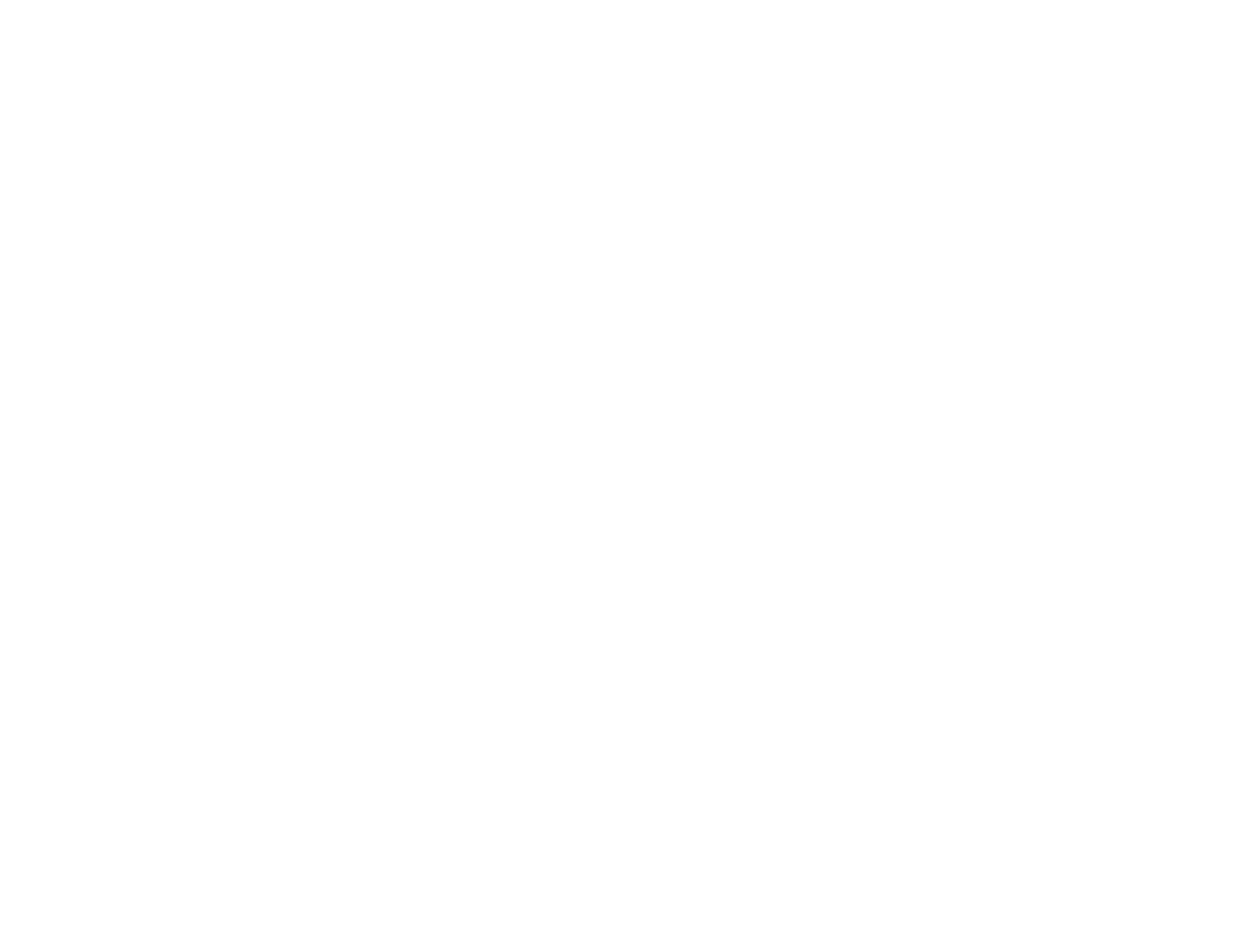
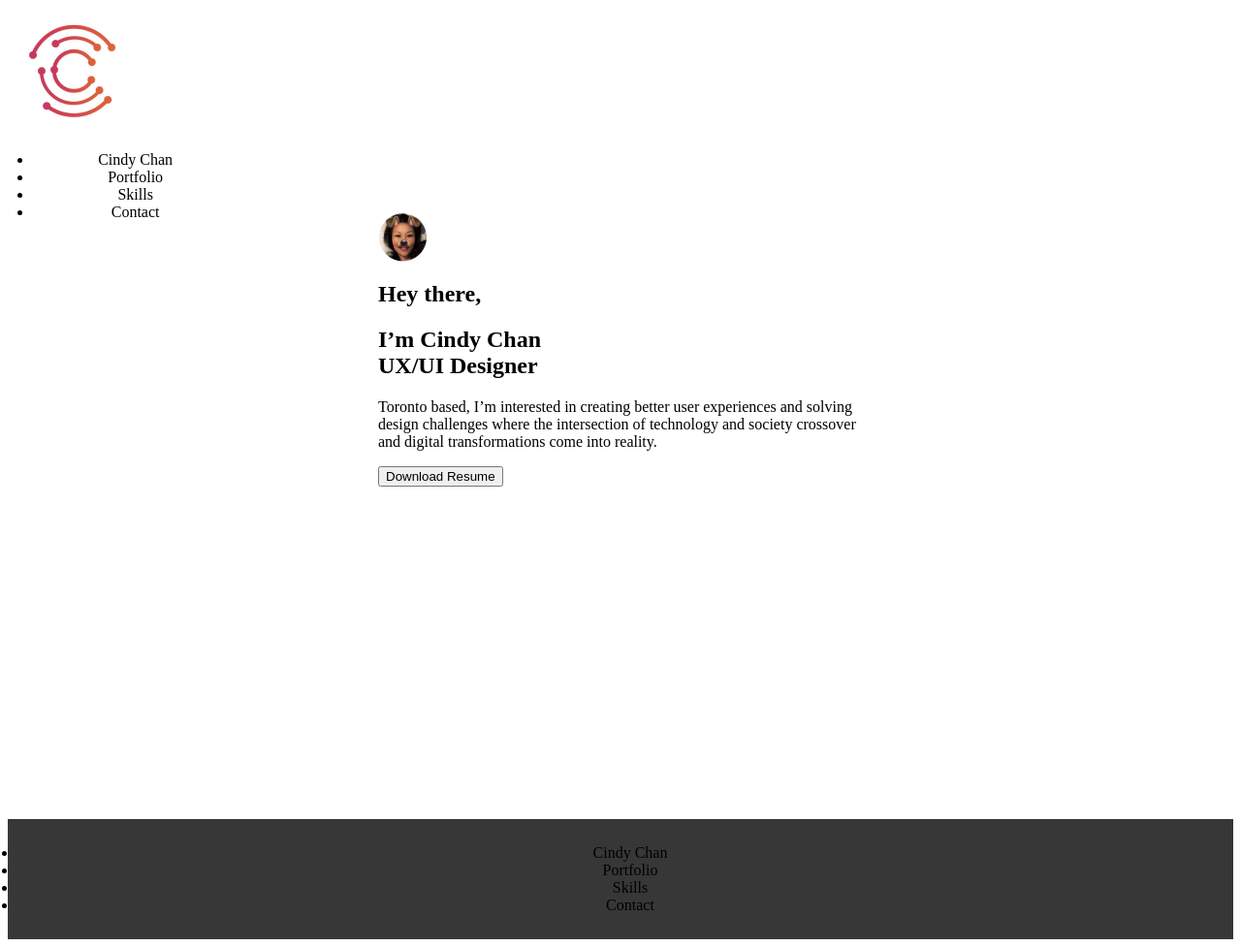
Before and after one commit to cindychanster/UX_UI_HW_17, a plain HTML site: page index.html in a window 1280 px wide. Shown: the whole page at 97% size. Before the commit the page ends 800 px from the top, so only its background shows below. Drawn offline with Linux system fonts and the light colour scheme.

Commit message:
images added

```diff
--- a/css/style.css
+++ b/css/style.css
@@ -0,0 +1,37 @@
+.inline-block {
+    display: inline-block;
+    vertical-align: top;
+}
+
+.logo {
+    width: 23%;
+    padding: 1%;
+
+}
+
+nav {
+    width: 73%;
+    padding: 1%;
+    height: 50px;
+}
+
+ul {
+    width: 100%;
+    margin-left: auto;
+    padding: 10;
+    display: inline-block;
+    vertical-align: top;
+    text-align: center;
+}
+.heroImg {
+    height: 600px;
+    padding: 25px;
+}
+.content {
+    width: 500px;
+    margin: 0 auto;
+}
+footer {
+    background-color: #373738;
+
+}
--- a/index.html
+++ b/index.html
@@ -5,5 +5,43 @@
     <title>Cindy Chan's Portfolio</title>
     <link href="css/style.css" rel="stylesheet" type="text/css" />
   </head>
-  <body></body>
+  <body>
+
+<header class="navigation">
+<div class="inline-block and logo">
+    <img src="images/logo.png">
+
+<nav class="inline-block">
+    <ul>
+        <li>Cindy Chan</li>
+        <li>Portfolio</li>
+        <li>Skills</li>
+        <li>Contact</li>
+    </ul>
+</nav>
+</div>
+</header>
+
+<section class="heroImg">
+<div class="content">
+<img src="images/avatar.jpg" width="50"><h2>Hey there,</h2>
+    <h1>I’m Cindy Chan<br>
+    UX/UI Designer</h1>
+<p>
+    Toronto based, I’m interested in creating better user experiences and solving design challenges where the intersection of technology and society crossover and digital transformations come into reality.
+</p>
+<button>Download Resume</button>
+</div>
+</section>
+
+<footer>
+    <ul>
+        <li>Cindy Chan</li>
+        <li>Portfolio</li>
+        <li>Skills</li>
+        <li>Contact</li>
+    </ul>
+</footer>
+
+  </body>
 </html>
```
Also changed, not shown: images/avatar.jpg (added), images/logo.png (added), 2 other files.
